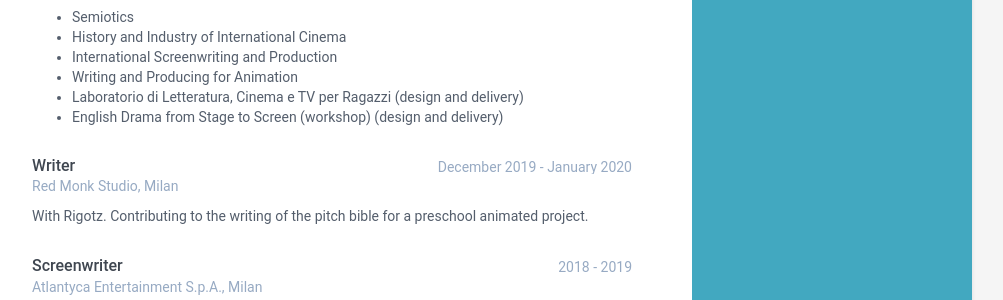
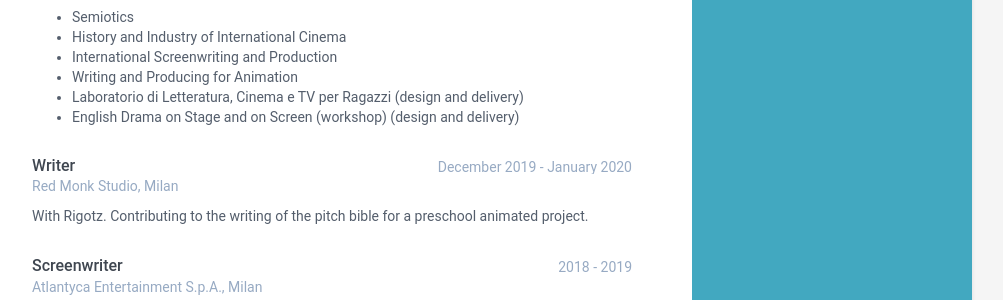
Before and after one commit to machioltolini/machioltolini.github.io, a Jekyll site: the page built from index.html, in a window 1280 px wide and 900 px high, scrolled down 1108 px. Shown: the part 151-451 px from the top of the window, without its empty margins (168-1171 px from the left). Built offline with Jekyll 4.4.1, drawn with Linux system fonts in a browser that asks for light colours.

Commit message:
Update data.yml

```diff
--- a/_data/data.yml
+++ b/_data/data.yml
@@ -113,7 +113,7 @@ experiences:
           - International Screenwriting and Production
           - Writing and Producing for Animation
           - Laboratorio di Letteratura, Cinema e TV per Ragazzi (design and delivery)
-          - English Drama from Stage to Screen (workshop) (design and delivery)
+          - English Drama on Stage and on Screen (workshop) (design and delivery)
     - role: Writer
       time: December 2019 - January 2020
       company: Red Monk Studio, Milan
```
